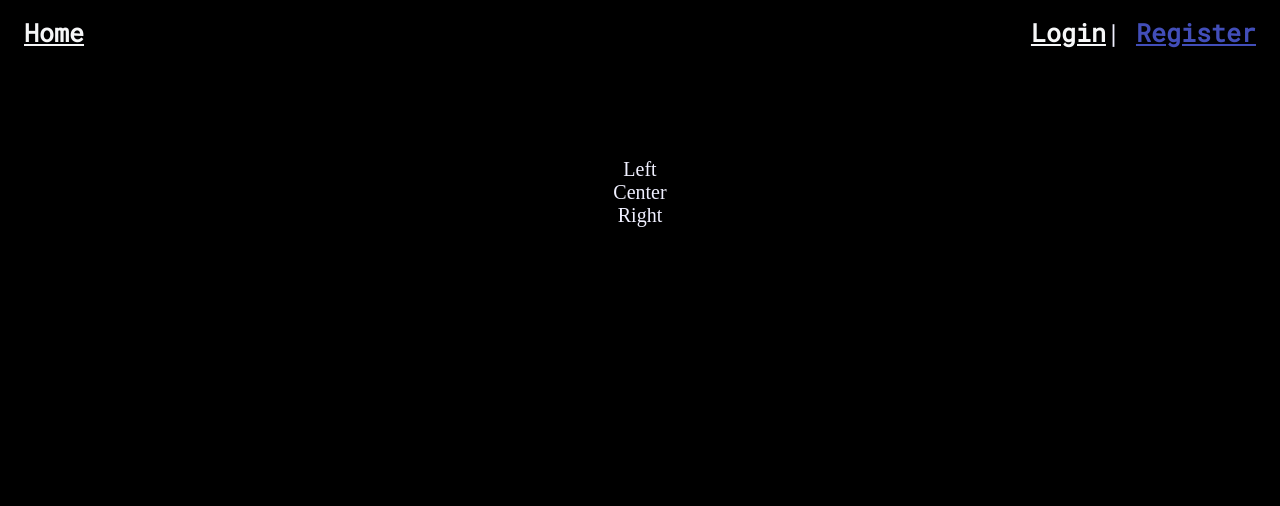
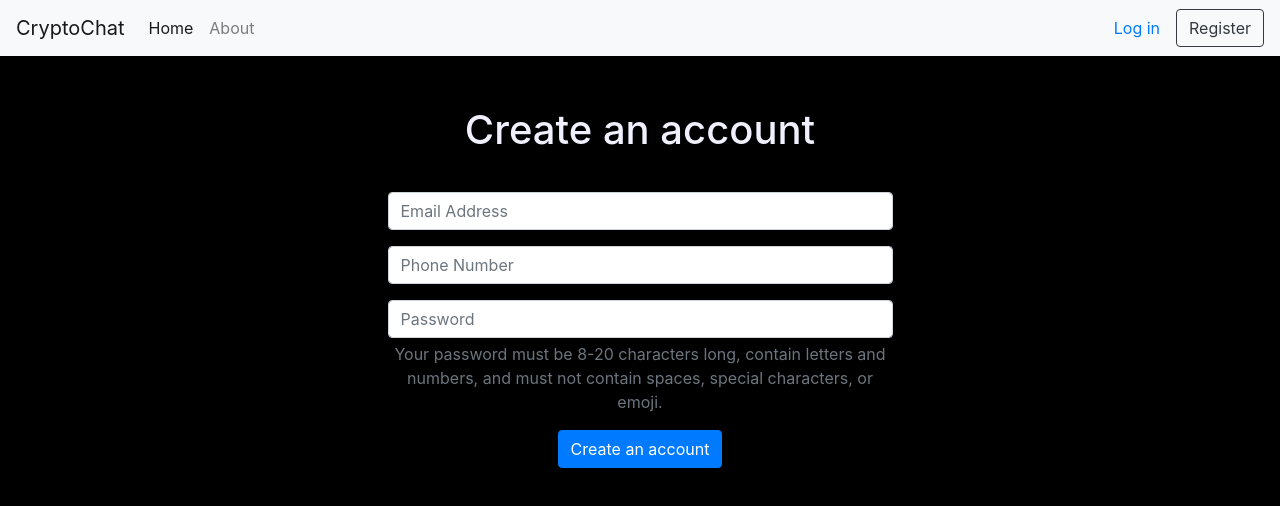
Before and after one commit to AtaGowani/CryptoChat, a Vue app in the folder frontend/: page /register in a window 1280 px wide. Shown: the top 506 px of the page. Built offline with nearby package versions, Linux system fonts and the light colour scheme.

Commit message:
Homepage/Login/Register Tweaks
Homepage has been made to look similar to Tinder.

Login page email/password fields has been change to look more modern.

Register page added, similar to login page.

```diff
--- a/frontend/public/index.html
+++ b/frontend/public/index.html
@@ -5,6 +5,7 @@
     <meta http-equiv="X-UA-Compatible" content="IE=edge">
     <meta name="viewport" content="width=device-width,initial-scale=1.0">
     <link rel="icon" href="<%= BASE_URL %>favicon.ico">
+    <link rel="stylesheet" href="https://cdn.jsdelivr.net/npm/bootstrap@4.5.3/dist/css/bootstrap.min.css" integrity="sha384-TX8t27EcRE3e/ihU7zmQxVncDAy5uIKz4rEkgIXeMed4M0jlfIDPvg6uqKI2xXr2" crossorigin="anonymous">
     <title><%= htmlWebpackPlugin.options.title %></title>
   </head>
   <body>
--- a/frontend/src/App.vue
+++ b/frontend/src/App.vue
@@ -1,19 +1,40 @@
 <template>
-  <div class = "container">
-    <div id=left_nav>
- <router-link to='/'>Home</router-link>
+  <div id="app">
+    <nav class="navbar navbar-expand-lg navbar-light bg-light">
+      <a class="navbar-brand" href="#">CryptoChat</a>
+      <button
+        class="navbar-toggler"
+        type="button"
+        data-toggle="collapse"
+        data-target="#navbarSupportedContent"
+        aria-controls="navbarSupportedContent"
+        aria-expanded="false"
+        aria-label="Toggle navigation"
+      >
+        <span class="navbar-toggler-icon"></span>
+      </button>
+
+      <div class="collapse navbar-collapse" id="navbarSupportedContent">
+        <ul class="navbar-nav mr-auto">
+          <li class="nav-item active">
+            <router-link class="nav-link" to="/">Home</router-link>
+          </li>
+          <li class="nav-item">
+            <router-link class="nav-link" to="/about">About</router-link>
+          </li>
+        </ul>
+        <router-link class="nav-link" to="/login">Log in</router-link>
+        <router-link class="btn btn-outline-dark" to="/register">Register</router-link>
+        <!-- put three bar menu here for Login/Register -->
+      </div>
+    </nav>
+    <router-view />
   </div>
-  <div id="right_nav">
-    <router-link to='/login'>Login</router-link>|
-    <router-link to="/register">Register</router-link>
-  </div>
-  </div>
-  <router-view/>
 </template>
 
 <style lang="scss">
 #container {
-  @import url('https://fonts.googleapis.com/css2?family=Roboto+Mono:wght@100;400&display=swap');
+  @import url("https://fonts.googleapis.com/css2?family=Roboto+Mono:wght@100;400&display=swap");
   margin: 0px;
   background: repeat center center;
   background-color: #2c3e50;
@@ -24,46 +45,46 @@
   color: white;
 }
 
-
 #app {
-  @import url('https://fonts.googleapis.com/css2?family=Roboto+Mono:wght@100;400&display=swap');
+  @import url("https://fonts.googleapis.com/css2?family=Roboto+Mono:wght@100;400&display=swap");
   -webkit-font-smoothing: antialiased;
   -moz-osx-font-smoothing: grayscale;
   text-align: center;
   color: #2c3e50;
 }
 
-#left_nav{
-  @import url('https://fonts.googleapis.com/css2?family=Roboto+Mono:wght@100;400&display=swap');
+#left_nav {
+  @import url("https://fonts.googleapis.com/css2?family=Roboto+Mono:wght@100;400&display=swap");
   position: absolute;
   top: 8px;
   left: 16px;
-  font-family: 'Roboto Mono', monospace;
+  font-family: "Roboto Mono", monospace;
   font-size: 25px;
   a {
     font-weight: bold;
     color: #f6f7f8;
 
     &.router-link-exact-active {
-      color: #424eb9;
+      color: greenyellow;
     }
   }
 }
 
 #right_nav {
-  @import url('https://fonts.googleapis.com/css2?family=Roboto+Mono:wght@100;400&display=swap');
+  @import url("https://fonts.googleapis.com/css2?family=Roboto+Mono:wght@100;400&display=swap");
   position: absolute;
   top: 8px;
   right: 16px;
-  font-family: 'Roboto Mono', monospace;
+  font-family: "Roboto Mono", monospace;
   font-size: 25px;
   a {
     font-weight: bold;
     color: #f6f7f8;
 
     &.router-link-exact-active {
-      color:  #424eb9;
+      color: greenyellow;
     }
   }
 }
+
 </style>
--- a/frontend/src/views/Home.vue
+++ b/frontend/src/views/Home.vue
@@ -1,39 +1,41 @@
 <template>
-<body>
-  <div class = "banner">
-    <span>CryptoChat</span>
-    <p class = "description">CryptoChat is an encrypted messaging web application</p>
-  </div>
-
-</body>
-
-
+  <body>
+    <div class="banner" style="position: relative; left: 1000px; top: 300px">
+      <p>CryptoChat</p>
+      <p class="description">
+        CryptoChat is an encrypted messaging web application
+      </p>
+      <div>
+        <button type="button" draggable="false" class="btn btn-outline-dark">
+          Create Account
+        </button>
+      </div>
+    </div>
+  </body>
 </template>
 
 <script>
-export default {
-
-};
+export default {};
 </script>
 
 <style>
-@import url('https://fonts.googleapis.com/css2?family=Roboto+Mono:wght@100;400&display=swap');
+@import url("https://fonts.googleapis.com/css2?family=Roboto+Mono:wght@100;400&display=swap");
 
 body {
   background-color: black;
 }
 
- .banner {
+.banner {
   position: absolute;
   top: 20%;
   left: 50%;
   transform: translate(-50%, -50%);
   color: rgb(240, 240, 255);
-  font-family: 'Roboto Mono', monospace;
+  font-family: "Roboto Mono", monospace;
   font-size: 70px;
 }
 
-.description{
+.description {
   color: rgb(240, 240, 255);
   font-size: 30px;
 }
--- a/frontend/src/views/Login.vue
+++ b/frontend/src/views/Login.vue
@@ -1,23 +1,21 @@
 <template>
   <div class="container">
-  <h1>Login Page</h1>
-    <br />
-    <br />
+    <h1>Login to CryptoChat</h1>
+    <br>
     <div class="row">
-      <div class="col-mod-6">
-        <form class="login-container">
-          <div class="form-group1">
-            <h1 class="email">Email</h1>
+      <div class="col-md-3"></div>
+      <div class="col-md-6">
+        <form>
+          <div class="form-group">
             <input
               type="email"
               class="form-control"
               id="exampleInputEmail1"
               aria-describedby="emailHelp"
-              placeholder="Enter email"
+              placeholder="Email Address"
             />
           </div>
-          <div class="form-group2">
-            <h2 class="password">Password</h2>
+          <div class="form-group">
             <input
               type="password"
               class="form-control"
@@ -25,17 +23,34 @@
               placeholder="Password"
             />
           </div>
-          <button type="submit" class="btn-btn-primary">Login</button>
+          <button type="submit" class="btn btn-primary">Log In</button>
+          <b-row class="mt-3">
+            <b-col cols="6">
+              <router-link to="/forgotpassword" class="text-light"
+                ><small> Forgot password?</small></router-link
+              > </b-col
+            ><!--TODO: Make forgot password-->
+            <b-col cols="6" class="text-right"><small> | </small> </b-col>
+            <b-col cols="6" class="text-right">
+              <router-link to="/register" class="text-light"
+                ><small>Create new account</small></router-link
+              >
+            </b-col>
+          </b-row>
         </form>
       </div>
+      <div class="col-md-3"></div>
     </div>
   </div>
 </template>
 
+<script>
+export default {};
+</script>
 
-<style lang="scss">
+<style lang="scss" scoped>
 .container {
-      padding:16px;
+  padding: 16px;
   position: relative;
   font-size: 20px;
   color: rgb(240, 240, 255);
@@ -69,11 +84,9 @@
   font-size: 12px;
   width: 100%;
   display: inline-block;
-
 }
 
 .btn-btn-primary {
-      margin-top:50px;
+  margin-top: 50px;
 }
-
 </style>
--- a/frontend/src/views/Register.vue
+++ b/frontend/src/views/Register.vue
@@ -1,18 +1,96 @@
 <template>
   <div class="container">
-      <div class="row">
-          <div class="col-md-3">Left</div>
-          <div class="col-md-6">Center</div>
-          <div class="col-md-3">Right</div>
+    <h1>Create an account</h1>
+    <br />
+    <div class="row">
+      <div class="col-md-3"></div>
+      <div class="col-md-6">
+        <form>
+          <div class="form-group">
+            <input
+              type="email"
+              class="form-control"
+              id="exampleInputEmail1"
+              aria-describedby="emailHelp"
+              placeholder="Email Address"
+            />
+          </div>
+          <div class="form-group">
+            <input
+              type="phoneNumber"
+              class="form-control"
+              id="exampleInputPhoneNumber1"
+              aria-describedby="phoneNumberHelp"
+              placeholder="Phone Number"
+            />
+          </div>
+          <div class="form-group">
+            <input
+              type="password"
+              id="inputPassword5"
+              class="form-control"
+              aria-describedby="passwordHelpBlock"
+              placeholder="Password"
+            />
+            <small id="passwordHelpBlock" class="form-text text-muted">
+              Your password must be 8-20 characters long, contain letters and
+              numbers, and must not contain spaces, special characters, or
+              emoji.
+            </small>
+          </div>
+          <button type="submit" class="btn btn-primary">
+            Create an account
+          </button>
+        </form>
+      </div>
+      <div class="col-md-3"></div>
     </div>
   </div>
-
 </template>
 
 <script>
 export default {};
 </script>
 
-<style scoped>
+<style lang="scss" scoped>
+.container {
+  padding: 16px;
+  position: relative;
+  font-size: 20px;
+  color: rgb(240, 240, 255);
+  padding: 50px;
+}
 
+.login-container {
+  border: 1px solid #2d2d2e;
+  display: block;
+  margin: 0 auto;
+  width: 400px;
+  height: 300px;
+  background-color: #3e3e3f;
+}
+
+.form-group1 {
+  margin-top: 50px;
+  font-size: 10px;
+  width: 100%;
+  display: inline-block;
+}
+
+.email {
+  margin-right: 100px;
+}
+
+.password {
+  margin-right: 80px;
+}
+.form-group2 {
+  font-size: 12px;
+  width: 100%;
+  display: inline-block;
+}
+
+.btn-btn-primary {
+  margin-top: 50px;
+}
 </style>
```
Also changed, not shown: 1 other file (tests, documents, lock files or other folders). Lines whose indentation alone changed are shown as unchanged.
